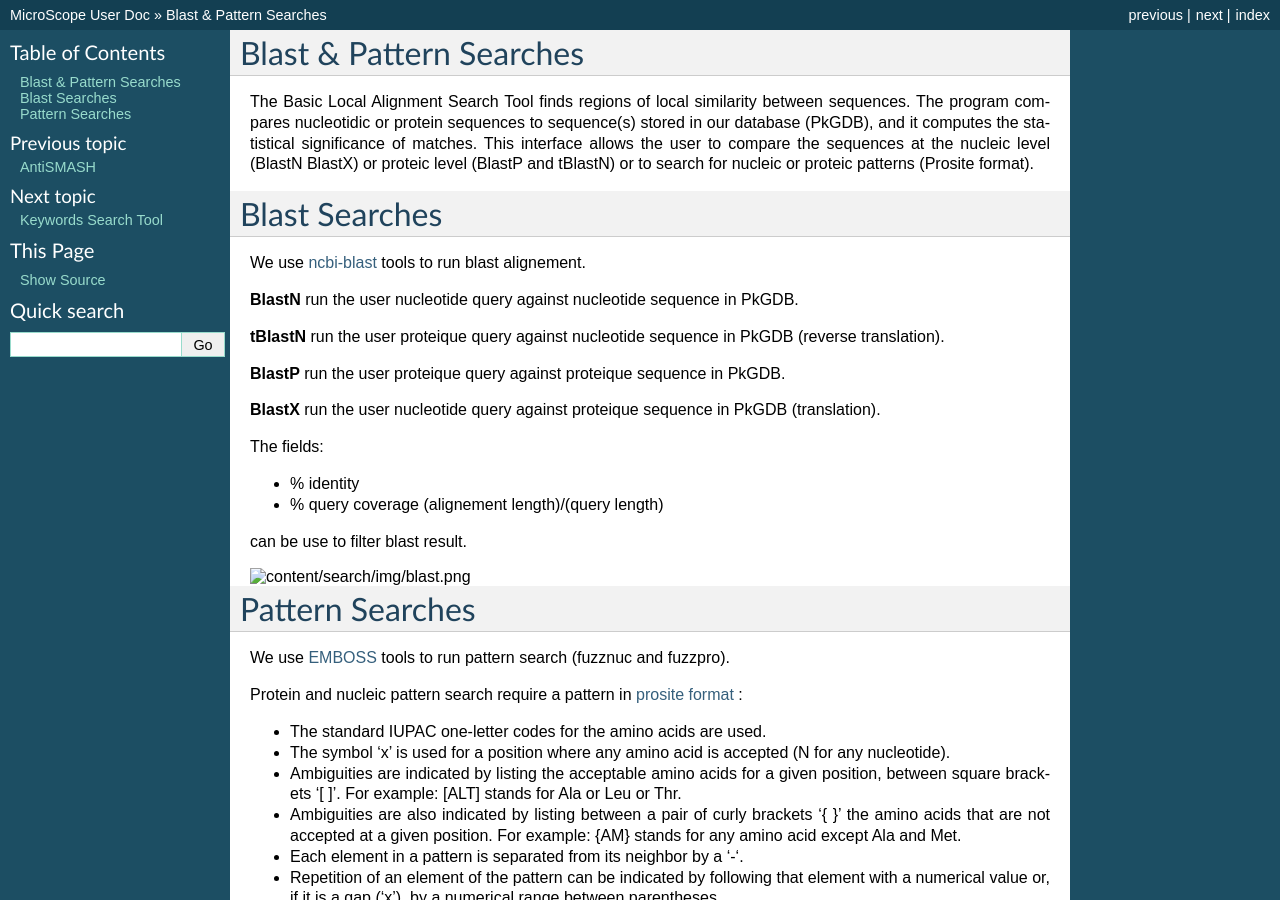
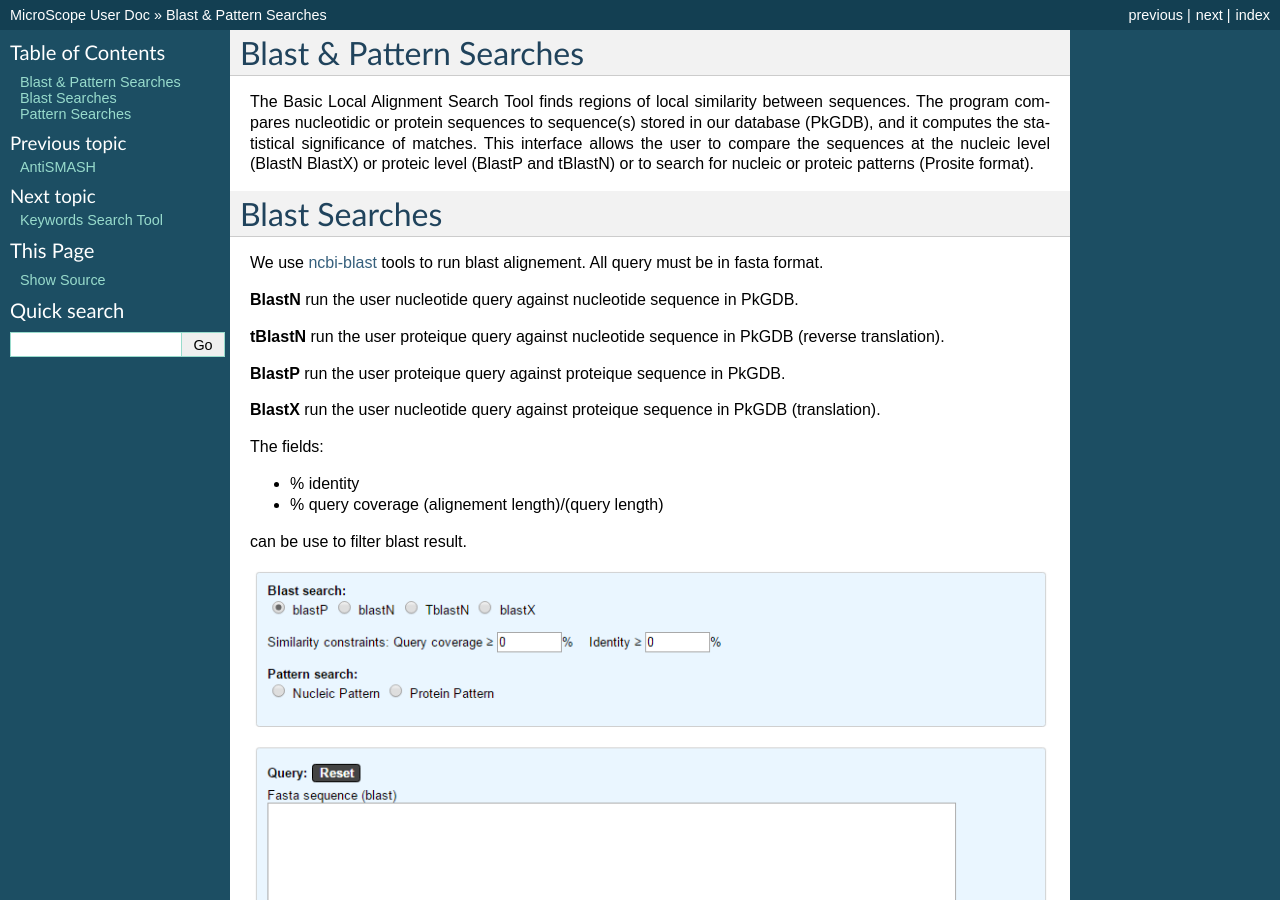
Before and after one commit to labgem/microscope-user-doc, a Sphinx documentation site: the page built from docs/content/search/blast.rst, in a window 1280 px wide and 900 px high. Built offline with Sphinx 7.4.7, drawn with Linux system fonts in a browser that asks for light colours; formulas are drawn with MathJax 3.

Commit message:
Update blast.rst

```diff
--- a/docs/content/search/blast.rst
+++ b/docs/content/search/blast.rst
@@ -8,7 +8,7 @@ The Basic Local Alignment Search Tool finds regions of local similarity between
 Blast Searches
 ########################
 
-We use `ncbi-blast <https://blast.ncbi.nlm.nih.gov/Blast.cgi>`_ tools to run blast alignement.
+We use `ncbi-blast <https://blast.ncbi.nlm.nih.gov/Blast.cgi>`_ tools to run blast alignement. All query must be in fasta format.
 
 **BlastN** run the user nucleotide query against nucleotide sequence in PkGDB.
 
@@ -28,7 +28,7 @@ The fields:
 can be use to filter blast result.
 
 
-.. image:: img/blast.png
+.. image:: img/blast.PNG
 
 ########################
 Pattern Searches
@@ -61,4 +61,4 @@ This pattern describes all sequences which contain the subsequence 'IIRIFHLRNI'.
   **ATTCCAGATC**
 This pattern describes all sequences which contain the subsequence 'ATTCCAGATC'.
 
-.. image:: img/pattern.png
+.. image:: img/pattern.PNG
```
